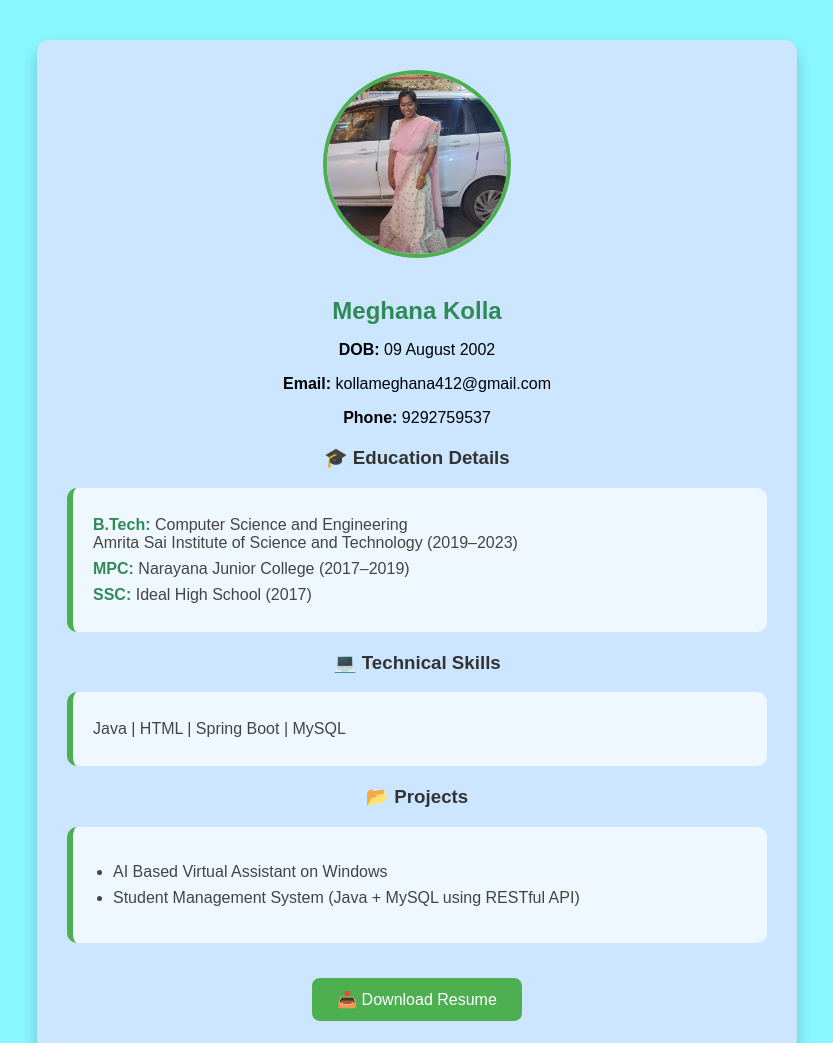
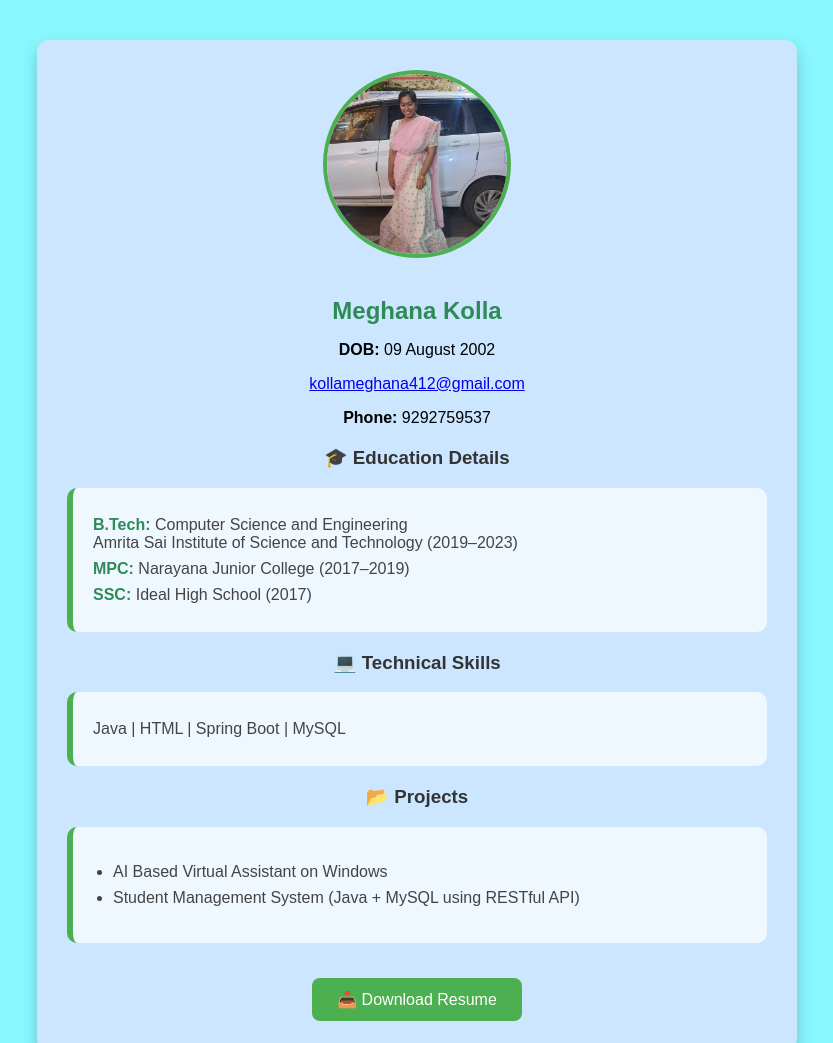
Before and after one commit to kmeghana46/meghana-profile, a plain HTML site: page meghana-profile/index.html in a window 1280 px wide. Shown: the top 1043 px of the page, without its empty margins (223-1056 px from the left). Drawn offline with Linux system fonts and the light colour scheme.

Commit message:
Update index.html

```diff
--- a/meghana-profile/index.html
+++ b/meghana-profile/index.html
@@ -94,7 +94,7 @@
     <img src="pic.jpg" alt="Profile" class="circle-img">
     <h2>Meghana Kolla</h2>
     <p><b>DOB:</b> 09 August 2002</p>
-    <p><b>Email:</b> kollameghana412@gmail.com</p>
+    <a href="mailto:kollameghana412@gmail.com">kollameghana412@gmail.com</a>
     <p><b>Phone:</b> 9292759537</p>
 
     <!-- Education -->
```
